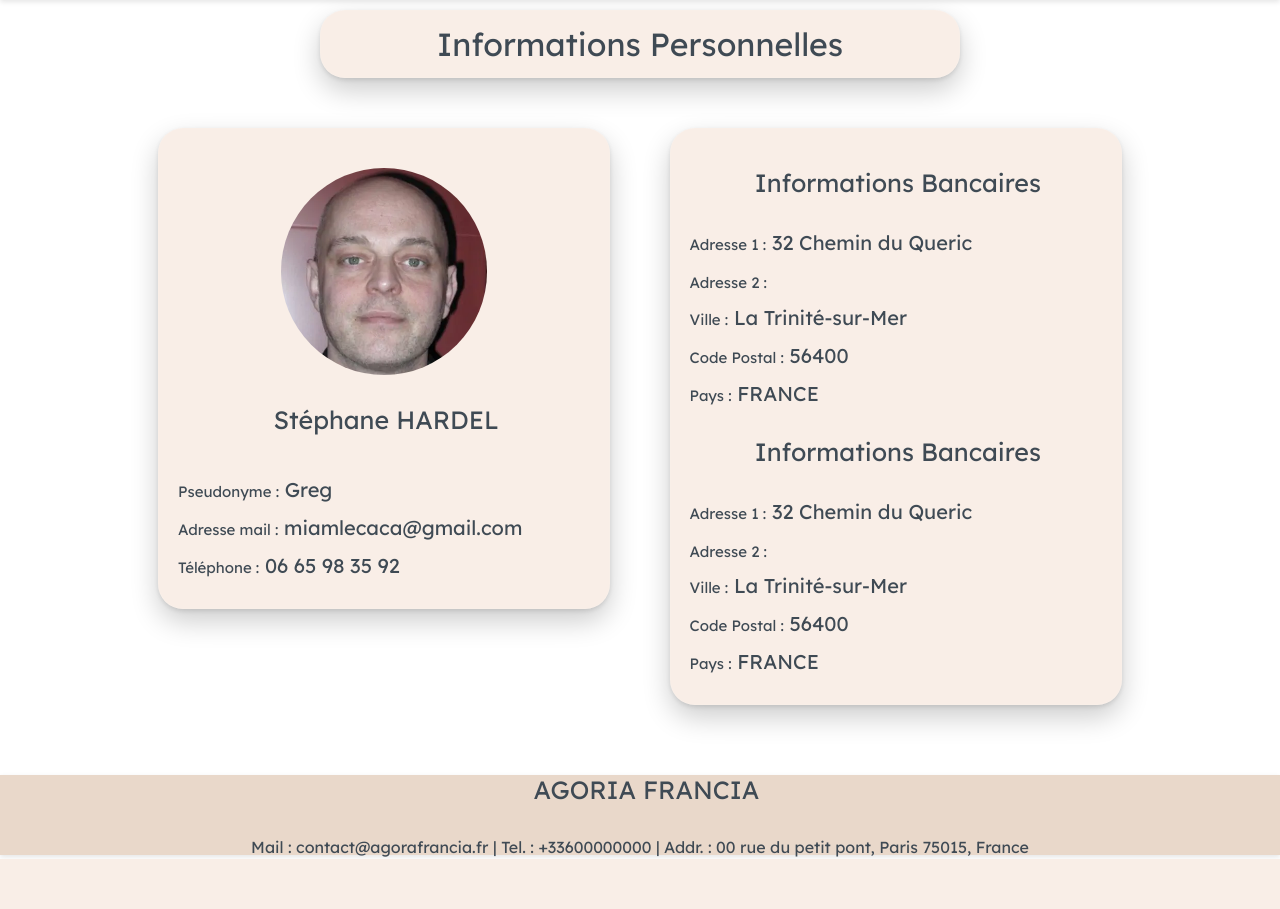
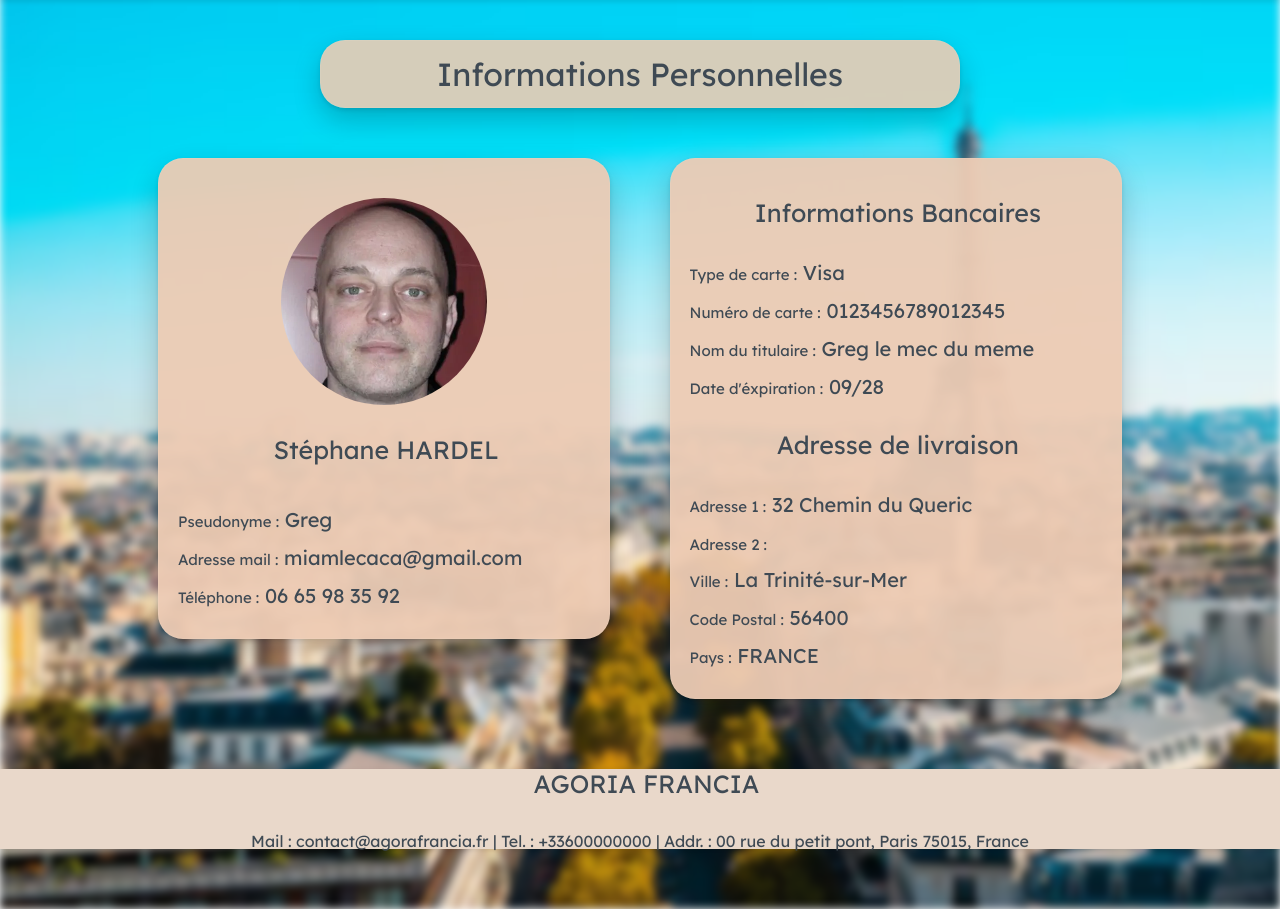
Before and after one commit to rlouazon/ING2-TD14-GR3_PJ-PISCINE_AgoraFrancia, a PHP site: page /mon_compte.php in a window 1280 px wide. Shown: the part 70-979 px from the top of the page. Before the commit the page ends 929 px from the top, so only its background shows below. Run offline with PHP 8.4, Linux system fonts and the light colour scheme.

Commit message:
Ajout du fond

```diff
--- a/CSS/header.css
+++ b/CSS/header.css
@@ -128,5 +128,3 @@ a:hover, a:focus, a:active {
         flex-direction: column;
     }
 }
-
-*/
--- a/CSS/mon_compte.css
+++ b/CSS/mon_compte.css
@@ -4,11 +4,25 @@
     color: #3F4A54;
 }
 
+body::before {
+    content: '';
+    position: absolute;
+    top: 0;
+    left: 0;
+    width: 100%;
+    height: 100%;
+    background: url('./images/fond.png'); /* Utilisez un chemin relatif */
+    background-size: cover; /* Ajustez la taille de l'image pour couvrir toute la page */
+    filter: blur(4px); /* Ajustez le niveau de flou selon vos besoins */
+    z-index: -1; /* Placez l'image de fond floue derrière le contenu */
+}
+
 body {
     font-family: 'Lexend', Arial, sans-serif;
-    background-color: #ffffff;
     margin: 0;
-    padding-top: 60px; /* Ajoutez un padding-top pour éviter que le contenu ne soit caché sous le header fixe */
+    padding-top: 90px; /* Ajoutez un padding-top pour éviter que le contenu ne soit caché sous le header fixe */
+    padding-bottom: 60px;
+    position: relative;
 }
 
 .naming {
@@ -32,7 +46,7 @@ h2 {
 
 .titreMain {
     box-shadow: rgba(0, 0, 0, 0.2) 0px 12px 28px 0px, rgba(0, 0, 0, 0.1) 0px 2px 4px 0px, rgba(255, 255, 255, 0.05) 0px 0px 0px 1px inset;
-    background-color: #edccb453;
+    background-color: #edccb4e6;
     border-radius: 25px;
     padding: 10px;
     text-align: center;
@@ -62,12 +76,14 @@ h2 {
 }
 
 .col {
+    position: relative;
     box-shadow: rgba(0, 0, 0, 0.2) 0px 12px 28px 0px, rgba(0, 0, 0, 0.1) 0px 2px 4px 0px, rgba(255, 255, 255, 0.05) 0px 0px 0px 1px inset;
-    background-color: #edccb453;
+    background-color: #edccb4f1;
     border-radius: 25px;
     width: 45%;
     padding: 20px;
     box-sizing: border-box;
+    overflow: hidden; /* Pour s'assurer que le contenu ne dépasse pas les bords arrondis */
 }
 
 .colD {
@@ -115,7 +131,7 @@ h2 {
     .colD {
         margin-left: 0;
     }
-    .titreMain{
+    .titreMain {
         width: 80%;
     }
 }
--- a/blocs/header.php
+++ b/blocs/header.php
@@ -44,7 +44,7 @@
             <button><a href ="parcourir.php">Parcourir</a></button>
             <button><a href ="notification.php">Notifications</a></button>
             <button><a href ="panier.php">Panier</a></button>
-            <button><a href ="compte.php">Votre Compte</a></button>
+            <button><a href ="mon_compte.php">Votre Compte</a></button>
         </div>
         <div class = "droite">
         <img src="CSS/images/panier.png" alt="panier" class="panier">
--- a/mon_compte.php
+++ b/mon_compte.php
@@ -3,10 +3,8 @@
 
 <?php
 if($logged != 0){
-        $requete = "SELECT * FROM utilisateurs WHERE id = \"" . $logged;
+    $requete = "SELECT * FROM utilisateurs WHERE id = " . $logged;
     $result = mysqli_query($db_handle, $requete);
-        $occ = 0;
-        $id = 0;
     while ($data = mysqli_fetch_assoc($result)) {
         #ID
         $id =           $data['id'];
@@ -39,7 +37,9 @@
 }
 ?>
 
+<div class="personnal-info">
     <div class="titreMain">Informations Personnelles</div>
+</div>
 
 <div class="container">
     <div class="col colG">
@@ -60,40 +60,35 @@
                 <label class="naming">Téléphone :</label>
                 <label class="info"> 06 65 98 35 92</label>
             </div>
-
         </form>
     </div>
     <div class="col colD">
         <h2 class="text-center">Informations Bancaires</h2>
+        <div class="info">
+            <label class="naming">Type de carte :</label>
+            <label class="info"> Visa</label>
+        </div>
+        <div class="info">
+            <label class="naming">Numéro de carte :</label>
+            <label class="info"> 0123456789012345 </label>
+        </div>
+        <div class="info">
+            <label class="naming">Nom du titulaire :</label>
+            <label class="info"> Greg le mec du meme</label>
+        </div>
+        <div class="info">
+            <label class="naming">Date d'éxpiration :</label>
+            <label class="info"> 09/28</label>
+        </div>
+
+        <h2 class="text-center">Adresse de livraison</h2>
         <div class="info">
             <label class="naming">Adresse 1 :</label>
             <label class="info"> 32 Chemin du Queric</label>
         </div>
         <div class="info">
             <label class="naming">Adresse 2 :</label>
-                <label class="info"> </label>
-            </div>
-            <div class="info">
-                <label class="naming">Ville :</label>
-                <label class="info"> La Trinité-sur-Mer</label>
-            </div>
-            <div class="info">
-                <label class="naming">Code Postal :</label>
-                <label class="info"> 56400</label>
-            </div>
-            <div class="info">
-                <label class="naming">Pays :</label>
-                <label class="info"> FRANCE</label>
-            </div>
-
-        <h2 class="text-center">Informations Bancaires</h2>
-        <div class="info">
-                <label class="naming">Adresse 1 :</label>
-                <label class="info"> 32 Chemin du Queric</label>
-            </div>
-            <div class="info">
-                <label class="naming">Adresse 2 :</label>
-                <label class="info"> </label>
+            <label class="info"></label>
         </div>
         <div class="info">
             <label class="naming">Ville :</label>
```
Also changed, not shown: CSS/inscription.css (+30 -18 lines), CSS/images/fond.png (added). Lines whose indentation alone changed are shown as unchanged.
